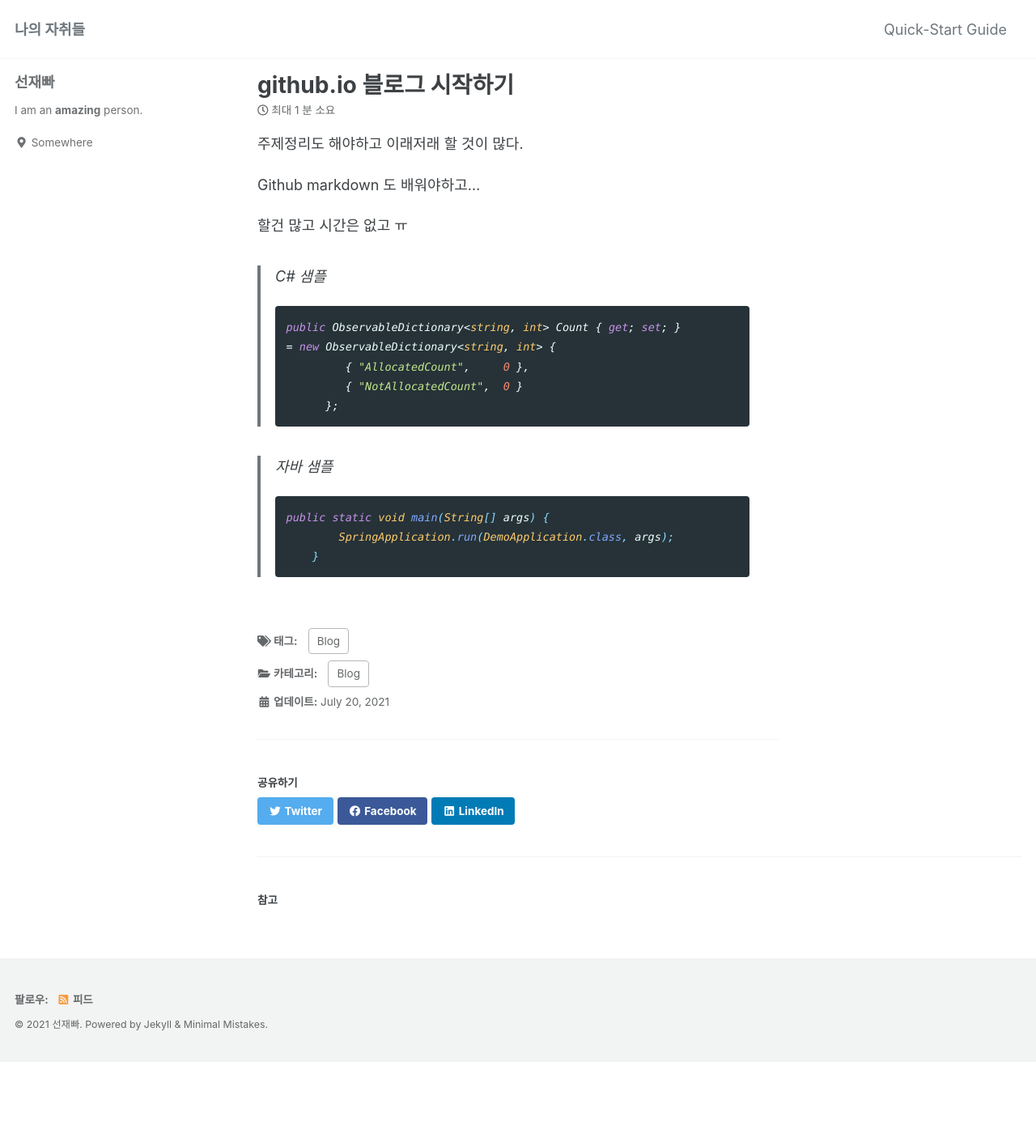
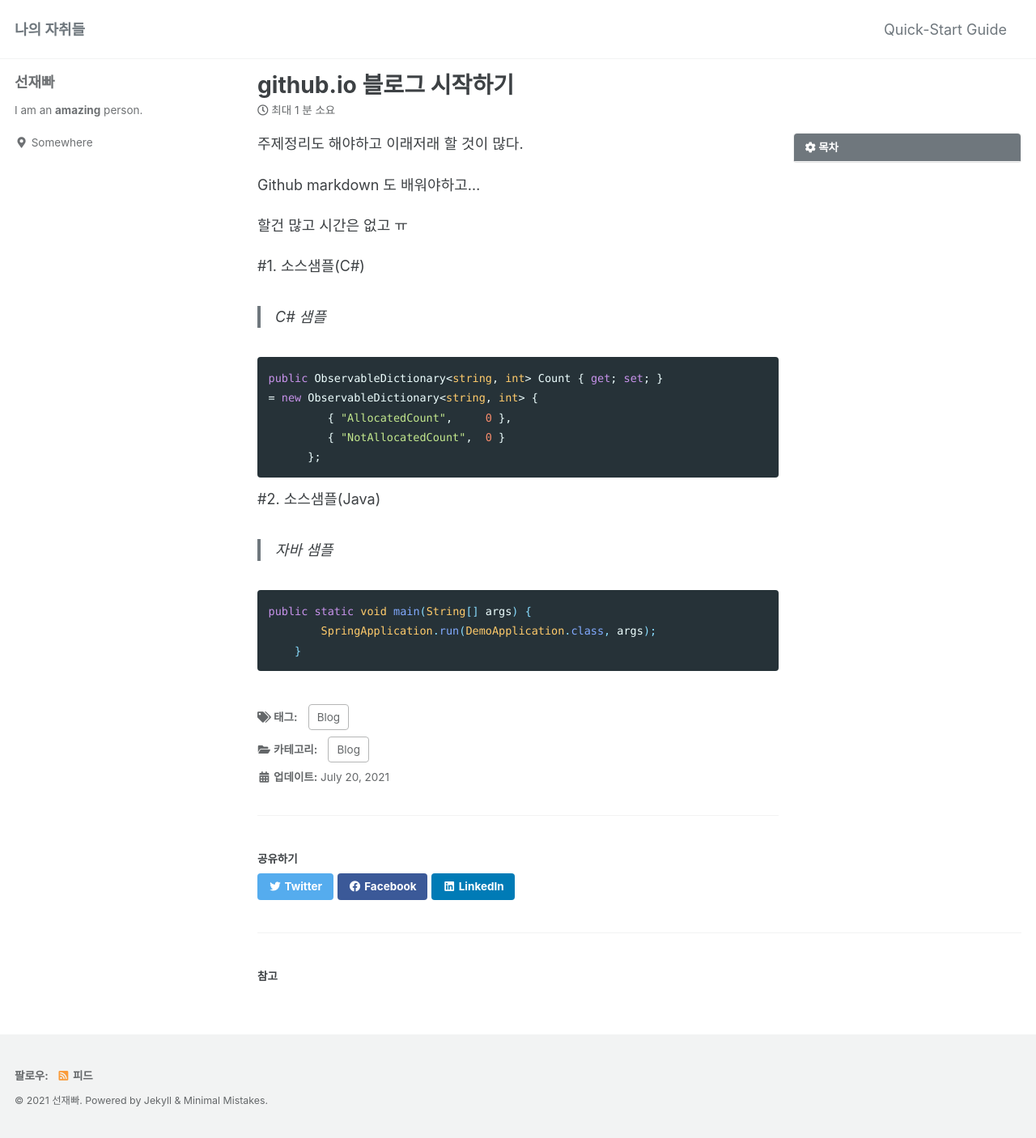
Before and after one commit to mxpower2k/blog, a Jekyll site: the page built from _posts/2021-07-20-first.md, in a window 1280 px wide. Shown: the whole page at 81% size. Built offline with Jekyll 4.4.1, drawn with Linux system fonts in a browser that asks for light colours; cached includes are drawn as plain includes; some web fonts are replaced; before the commit the page ends 1312 px from its top, so only the background shows below that.

Commit message:
toc 테스트

````diff
--- a/_posts/2021-07-20-first.md
+++ b/_posts/2021-07-20-first.md
@@ -7,6 +7,9 @@ categories:
 tags:
   - Blog
 last_modified_at: 2021-07-20T15:10:00
+toc: true
+toc_label: "목차"
+toc_icon: "cog"
 ---
 
 주제정리도 해야하고 이래저래 할 것이 많다.
@@ -15,7 +18,9 @@ Github markdown 도 배워야하고...
 
 할건 많고 시간은 없고 ㅠ
 
+#1. 소스샘플(C#)
 > C# 샘플
+
 ```c#
 public ObservableDictionary<string, int> Count { get; set; }
 = new ObservableDictionary<string, int> {
@@ -24,8 +29,9 @@ public ObservableDictionary<string, int> Count { get; set; }
       };
 ```
 
+#2. 소스샘플(Java)
+> 자바 샘플
 
-> 자바 샘플
 ```java
 public static void main(String[] args) {
         SpringApplication.run(DemoApplication.class, args);
````
